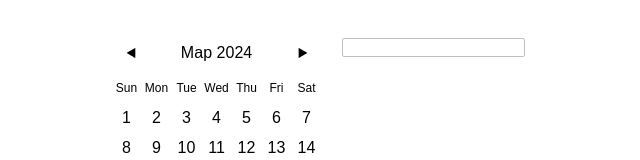
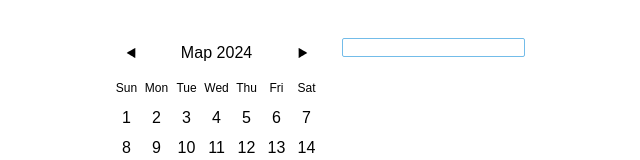
Before and after one commit to starik061/working-hands-vue, a Vue app: page / in a window 1280 px wide. In both pictures the pointer is over the input 755 px from the left and 47 px from the top of the page. Shown: the top 160 px of the page, without its empty margins (322-962 px from the left). Built offline with nearby package versions, Linux system fonts and the light colour scheme.

Commit message:
little fix form input css

```diff
--- a/src/App.vue
+++ b/src/App.vue
@@ -143,5 +143,12 @@ export default {
 .date-input {
   border: 1px solid rgb(192, 192, 192);
   border-radius: 2px;
+
+  &:hover,
+  &:active,
+  &:focus {
+    border: 1px solid rgb(115, 188, 233);
+    outline: none;
+  }
 }
 </style>
```
